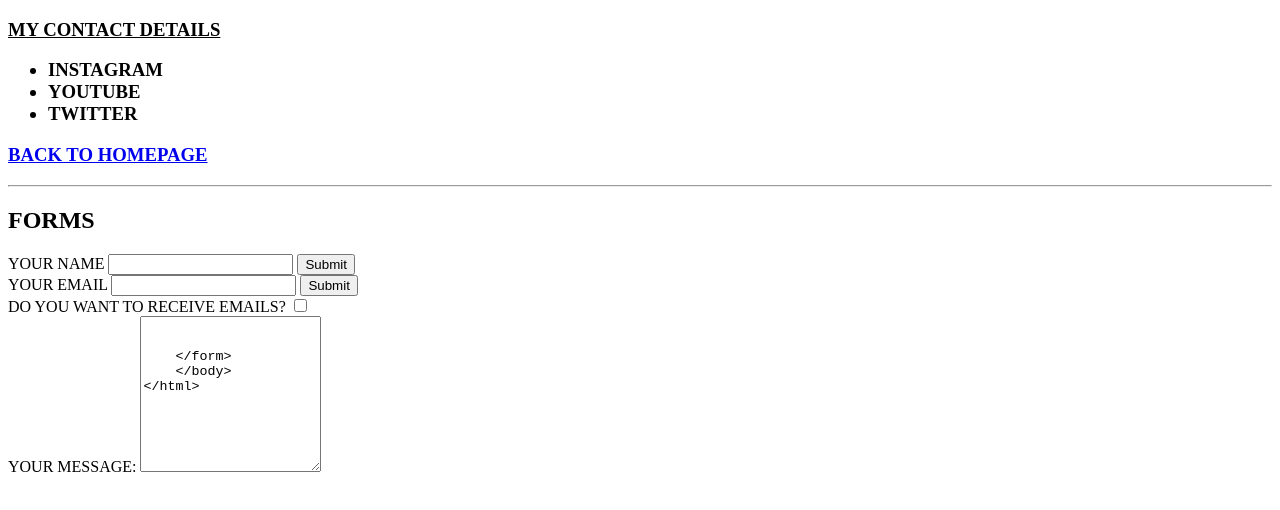
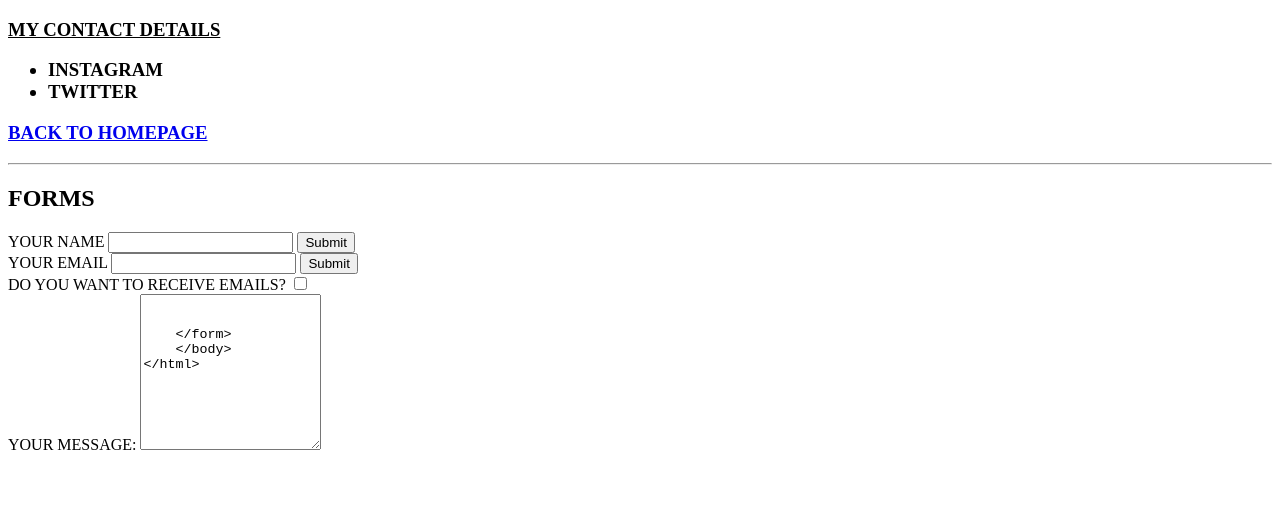
Before and after one commit to G0vind04/cv, a plain HTML site: page contactme.html in a window 1280 px wide. Drawn offline with Linux system fonts and the light colour scheme.

Commit message:
Update contactme.html

```diff
--- a/contactme.html
+++ b/contactme.html
@@ -11,7 +11,6 @@
         <P>
             <UL>
                 <LI><A href="https://www.youtube.com/"></A>INSTAGRAM</LI>
-                <LI><A href="https://www.youtube.com/"></A>YOUTUBE</LI>
                 <LI><A href="https://x.com/CaptainCabbag3"></A>TWITTER</LI>
 
             </UL>
```
